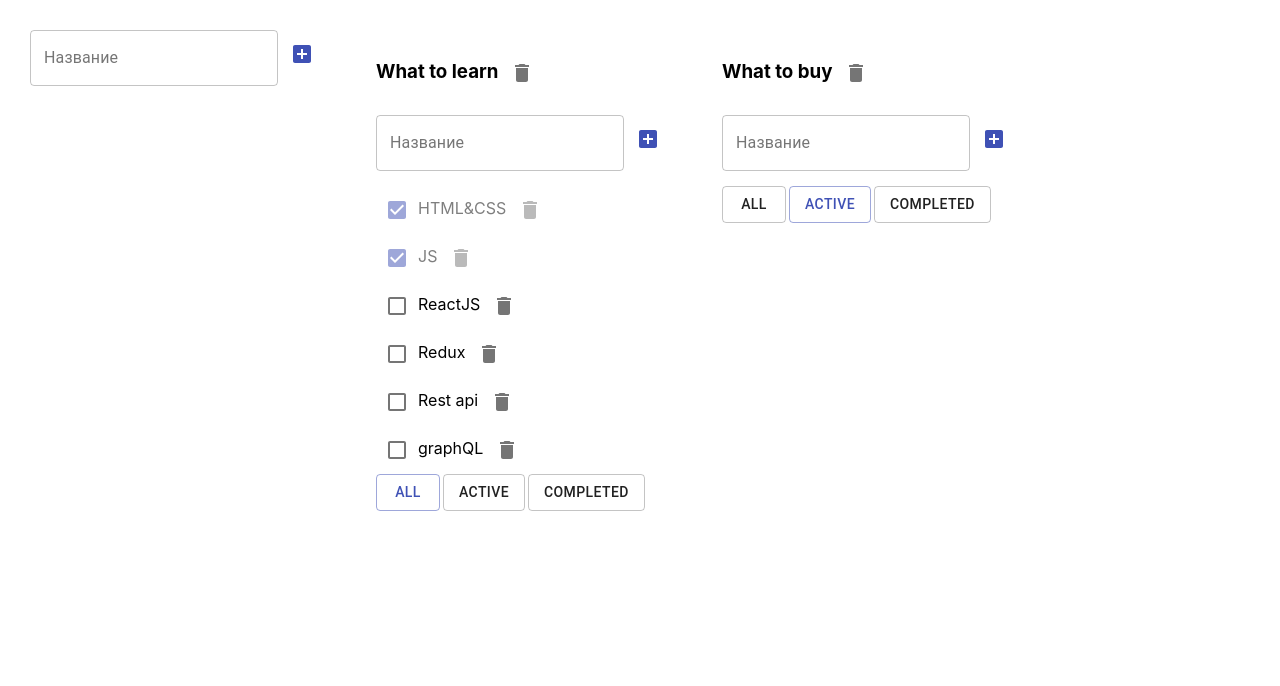
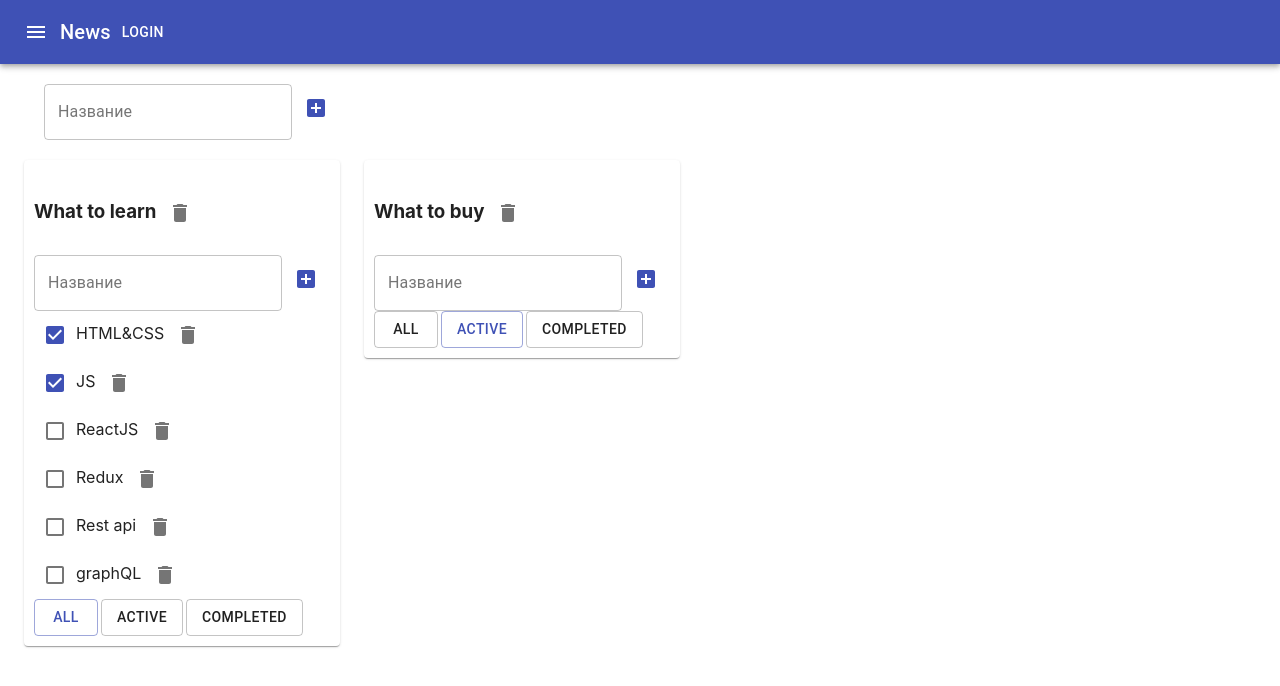
Before and after one commit to lergnom/Todolist, a React (Create React App) app: page / in a window 1280 px wide. Shown: the top 686 px of the page. Built offline with nearby package versions, Linux system fonts and the light colour scheme.

Commit message:
TodoList #07 - ok

```diff
--- a/src/App.css
+++ b/src/App.css
@@ -1,30 +1,30 @@
-.App {
-    padding: 30px;
-    display: flex;
-}
+/*.App {*/
+/*    padding: 30px;*/
+/*    display: flex;*/
+/*}*/
 
-.App > div {
-    margin-right: 50px;
-}
+/*.App > div {*/
+/*    margin-right: 50px;*/
+/*}*/
 
-.errorBlock {
-    height: 15px;
-    color: red;
-}
+/*.errorBlock {*/
+/*    height: 15px;*/
+/*    color: red;*/
+/*}*/
 
-.errorInputFrame {
-    outline: none;
-    border: 2px solid red;
-}
+/*.errorInputFrame {*/
+/*    outline: none;*/
+/*    border: 2px solid red;*/
+/*}*/
 
-button {
-    margin-left: 5px;
-}
+/*button {*/
+/*    margin-left: 5px;*/
+/*}*/
 
-.activeFilter {
-    background-color: yellowgreen;
-}
+/*.activeFilter {*/
+/*    background-color: yellowgreen;*/
+/*}*/
 
-.activeTask {
-    opacity: 0.5;
-}
+/*.activeTask {*/
+/*    opacity: 0.5;*/
+/*}*/
--- a/src/App.tsx
+++ b/src/App.tsx
@@ -3,6 +3,8 @@
 import {Todolist} from "./Todolist";
 import {v1} from 'uuid';
 import {AddItemForm} from "./AddItemForm";
+import {AppBar, Button, Container, Grid, IconButton, Paper, Toolbar, Typography} from "@material-ui/core";
+import {Menu} from "@material-ui/icons";
 
 type  TaskType = {
     id: string
@@ -138,27 +140,51 @@
         }
 
         return (
+            <Grid item>
+                <Paper style={{padding: "10px"}}>
                     <Todolist key={tl.id} tlID={tl.id} title={tl.title} tasks={tasksForTodoList} removeTask={removeTask}
                               addTask={addTask}
                               changeFilter={changeFilter} checkBox={checkBox} filter={tl.filter} removeList={removeList}
                               onChangeTitle={onChangeTitle} onChangeTodoListTitle={onChangeTodoListTitle}/>
+                </Paper>
+            </Grid>
+
         )
 
 
     })
 
     return (
-        <
-            div
+        <div
             className="App">
-            < AddItemForm
+            <AppBar position="static">
+                <Toolbar>
+                    <IconButton edge="start" color="inherit" aria-label="menu">
+                        <Menu/>
+                    </IconButton>
+                    <Typography variant="h6">
+                        News
+                    </Typography>
+                    <Button color="inherit">Login</Button>
+                </Toolbar>
+            </AppBar>
+            <Container fixed>
+                <Grid container style={{padding: "20px"}}>
+                    <AddItemForm
                         addItem={addTodoList}
                     />
+                </Grid>
+                <Grid container spacing={3}>
                     {
                         todoListJsxElement
                     }
+                </Grid>
+
+            </Container>
+
         </div>
-    );
+    )
+        ;
 }
 
 export default App;
```
Lines whose indentation alone changed are shown as unchanged.
